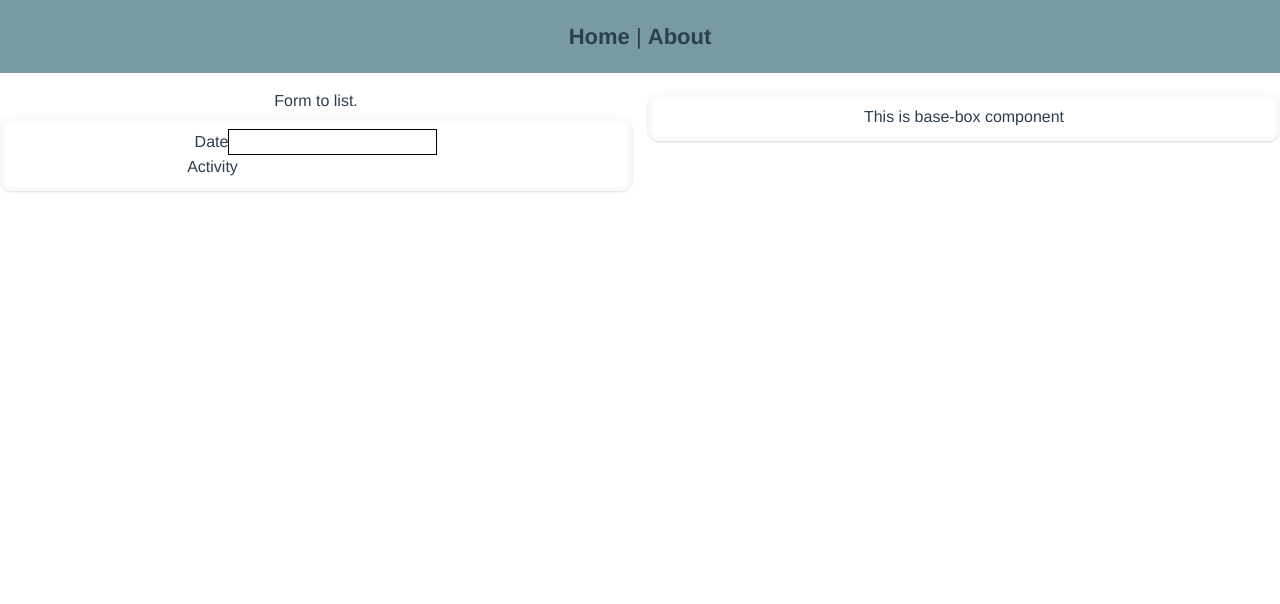
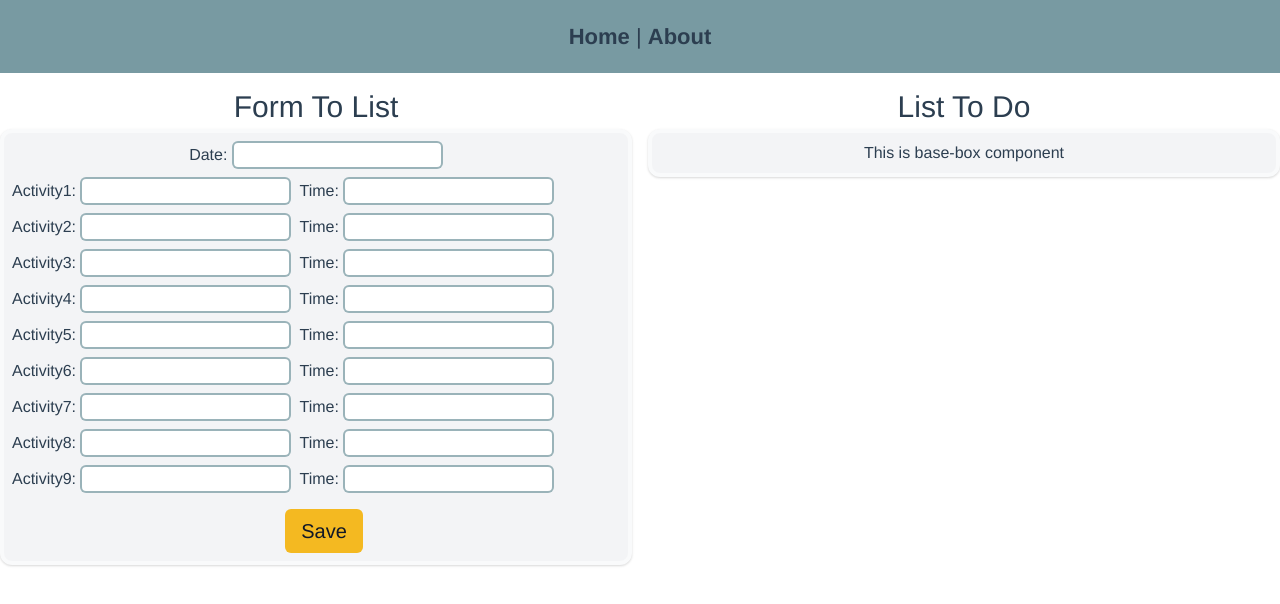
Before and after one commit to Niraphon22/INT203_62130500045_Groupwork_SPA, a Vue app: page /listtodo in a window 1280 px wide. Shown: the top 604 px of the page. Built offline with nearby package versions, Linux system fonts and the light colour scheme.

Commit message:
[UPDATE] 62130500045 BaseBox component 100% complete with list to do page complete and add BaseInput component file for use list to do form

```diff
--- a/src/components/BaseBox.vue
+++ b/src/components/BaseBox.vue
@@ -1,4 +1,4 @@
 <template>
-  <div class="box-border border-4 border-gray-50 rounded-xl shadow p-2 my-1">
+  <div class="bg-gray-100 box-border border-4 border-gray-50 rounded-xl shadow p-2 my-1">
     <slot></slot></div
 ></template>
--- /dev/null
+++ b/src/components/BaseInput.vue
@@ -0,0 +1,4 @@
+<template>
+    <input class="input font-medium rounded-md border-2 border-bluegray border-opacity-75 "/>
+    <slot></slot>
+</template>
--- a/src/views/Home.vue
+++ b/src/views/Home.vue
@@ -1,5 +1,5 @@
 <template>
-  <div class="h-screen w-screen mx-auto flex flex-col items-center justify-center bg-gray-500">
+  <div class="h-screen w-full mx-auto flex flex-col items-center justify-center bg-gray-100">
     <div>
       <img alt="logo" src="../assets/logo.png" >
       <h2 class="text-3xl text-gray-900">Welcome to Time Manage!</h2>
--- a/src/views/ListToDo.vue
+++ b/src/views/ListToDo.vue
@@ -1,35 +1,174 @@
 <template>
     <div class="flex flex-row justify-around space-x-4">
         <div class="flex flex-col w-1/2 mt-4">
-            <h2 class="heading">
-                Form to list.
+            <h2 class="heading font-medium text-3xl">
+                Form To List
             </h2>
-            <base-box>
-            <div class="flex flex-col justify-start">
-                <div>
-              <label class="label" for="name">Date</label>
 
-              <input
-                class="input border border-black"
-                id="name"
-                type="text"
-              />
-              </div>
-              <div>
-              <label class="label" for="activity">Activity</label>
+            <form @submit.prevent="submitForm">
+              <base-box>
+                <div class="flex flex-col justify-start">
+                  <div>
+                    <label class="label" for="date">Date: </label>
+                    <base-input
+                      id= "date"
+                      type= "text"/>
+                  </div>
 
-              <input
-                class="input"
-                id="activity"
-                type="text"
-            />
-            </div>
-            </div>
+                  <div class="flex flex-row mt-2">
+                    <div>
+                    <label class="label" for="activity1">Activity1: </label>
+                    <base-input
+                      id= "activity1"
+                      type= "text"/>
+                    </div>
+                    <div class="ml-2">
+                    <label class="label" for="time1">Time: </label>
+                    <base-input
+                      inputId= "time1"
+                      inputType= "text" />
+                    </div>
+                  </div>
+
+                  <div class="flex flex-row mt-2">
+                    <div>
+                    <label class="label" for="activity2">Activity2: </label>
+                    <base-input
+                      id= "activity2"
+                      type= "text"/>
+                    </div>
+                    <div class="ml-2">
+                    <label class="label" for="time2">Time: </label>
+                    <base-input
+                      inputId= "time2"
+                      inputType= "text" />
+                    </div>
+                  </div>
+
+                  <div class="flex flex-row mt-2">
+                    <div>
+                    <label class="label" for="activity3">Activity3: </label>
+                    <base-input
+                      id= "activity3"
+                      type= "text"/>
+                    </div>
+                    <div class="ml-2">
+                    <label class="label" for="time2">Time: </label>
+                    <base-input
+                      inputId= "time3"
+                      inputType= "text" />
+                    </div>
+                  </div>
+
+                  <div class="flex flex-row mt-2">
+                    <div>
+                    <label class="label" for="activity4">Activity4: </label>
+                    <base-input
+                      id= "activity4"
+                      type= "text"/>
+                    </div>
+                    <div class="ml-2">
+                    <label class="label" for="time4">Time: </label>
+                    <base-input
+                      inputId= "time4"
+                      inputType= "text" />
+                    </div>
+                  </div>
+
+                  <div class="flex flex-row mt-2">
+                    <div>
+                    <label class="label" for="activity5">Activity5: </label>
+                    <base-input
+                      id= "activity5"
+                      type= "text"/>
+                    </div>
+                    <div class="ml-2">
+                    <label class="label" for="time5">Time: </label>
+                    <base-input
+                      inputId= "time5"
+                      inputType= "text" />
+                    </div>
+                  </div>
+
+                  <div class="flex flex-row mt-2">
+                    <div>
+                    <label class="label" for="activity6">Activity6: </label>
+                    <base-input
+                      id= "activity6"
+                      type= "text"/>
+                    </div>
+                    <div class="ml-2">
+                    <label class="label" for="time6">Time: </label>
+                    <base-input
+                      inputId= "time6"
+                      inputType= "text" />
+                    </div>
+                  </div>
+
+                  <div class="flex flex-row mt-2">
+                    <div>
+                    <label class="label" for="activity7">Activity7: </label>
+                    <base-input
+                      id= "activity7"
+                      type= "text"/>
+                    </div>
+                    <div class="ml-2">
+                    <label class="label" for="time7">Time: </label>
+                    <base-input
+                      inputId= "time7"
+                      inputType= "text" />
+                    </div>
+                  </div>
+
+                  <div class="flex flex-row mt-2">
+                    <div>
+                    <label class="label" for="activity8">Activity8: </label>
+                    <base-input
+                      id= "activity8"
+                      type= "text"/>
+                    </div>
+                    <div class="ml-2">
+                    <label class="label" for="time8">Time: </label>
+                    <base-input
+                      inputId= "time8"
+                      inputType= "text" />
+                    </div>
+                  </div>
+
+                  <div class="flex flex-row mt-2">
+                    <div>
+                    <label class="label" for="activity9">Activity9: </label>
+                    <base-input
+                      id= "activity9"
+                      type= "text"/>
+                    </div>
+                    <div class="ml-2">
+                    <label class="label" for="time9">Time: </label>
+                    <base-input
+                      inputId= "time9"
+                      inputType= "text" />
+                    </div>
+                  </div>
+                </div>
+
+                <div class="mt-4">
+                  <router-link to="/listtodo">
+                  <base-button
+                    buttonLabel="Save"
+                    buttonColor="bg-favyellow"
+                    textColor="text-gray-900"
+                    class="text-xl"/>
+                  </router-link>
+                </div>
             </base-box>
-
+            </form>
         </div>
 
-        <div class="w-1/2 mt-4">
+        <!-- List To Do -->
+        <div class="flex flex-col w-1/2 mt-4">
+            <h2 class="heading font-medium text-3xl">
+              List To Do
+            </h2>
             <base-box>
                 <h1>This is base-box component</h1>
             </base-box>
@@ -41,11 +180,12 @@
 <script>
 // @ is an alias to /src
 import BaseBox from "../components/BaseBox";
-
+import BaseInput from "../components/BaseInput";
 export default {
   name: 'ListToDo',
   components: {
-    BaseBox
+    BaseBox,
+    BaseInput
   }
 }
 </script>
```
